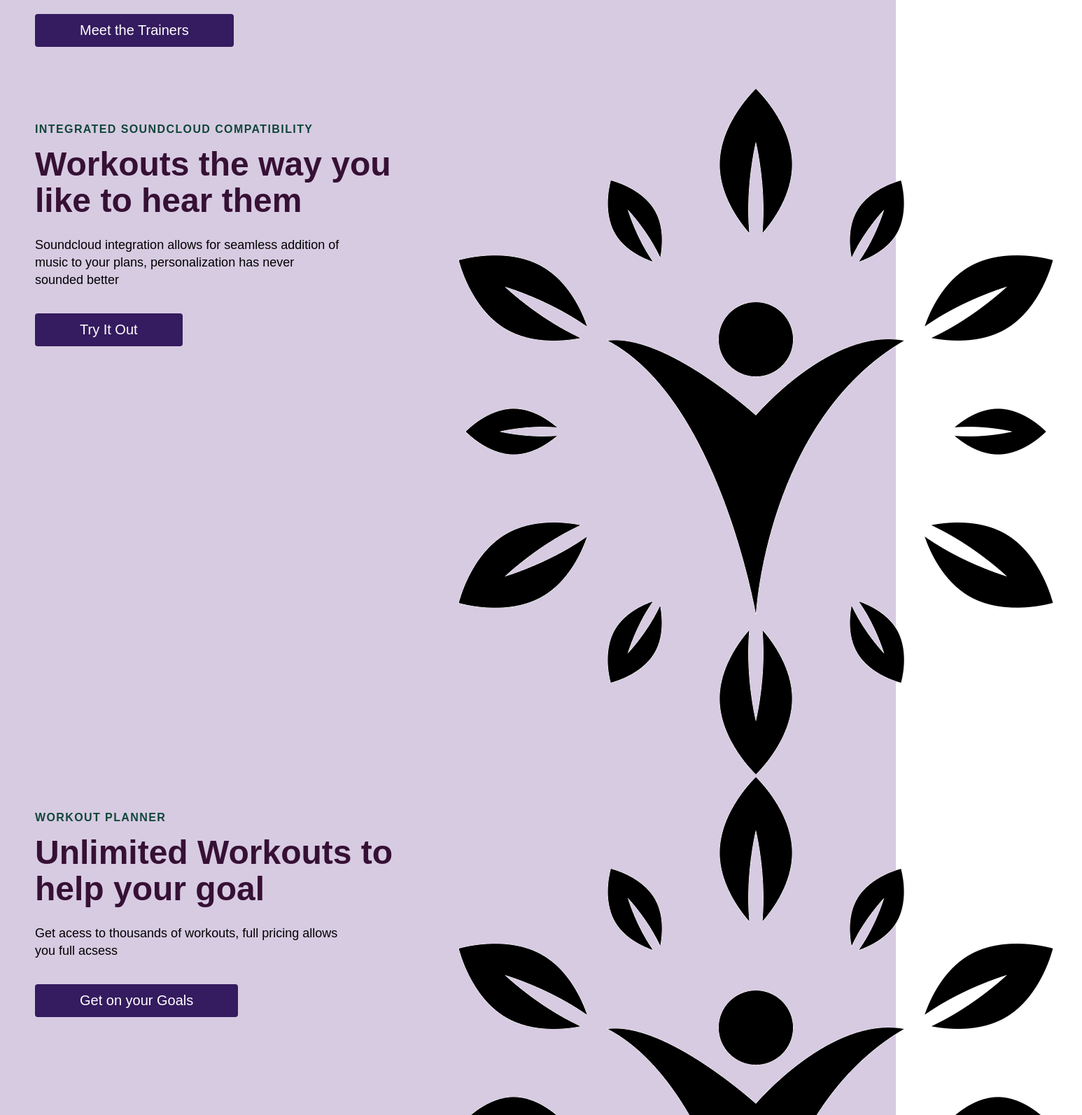
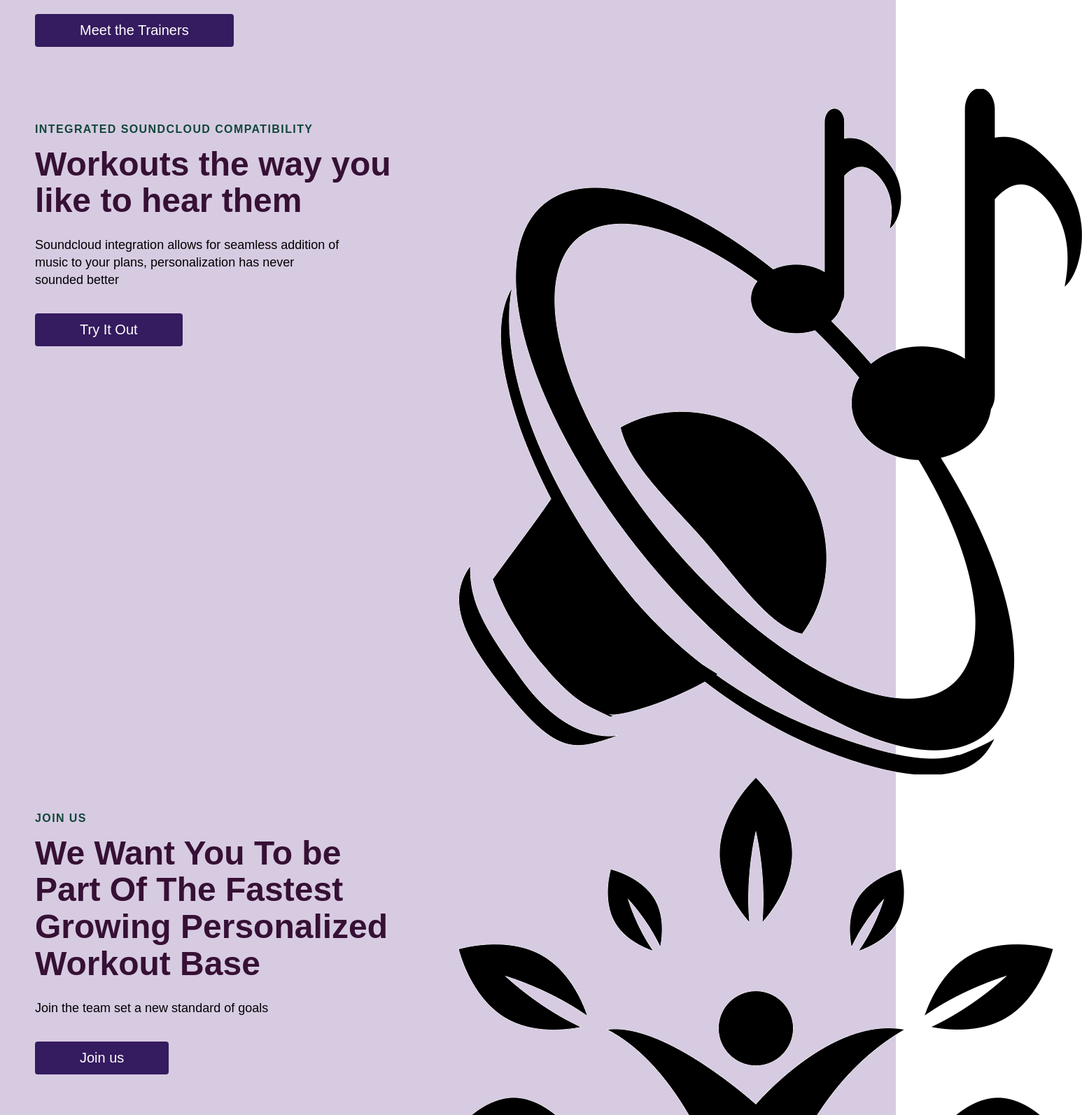
Before and after one commit to Coltthatcher/capstone, a React (Create React App) app: page / in a window 1280 px wide. Shown: the part 1366-2960 px from the top of the page at 70% size, 1546 px wide, since content can reach past the window. Built offline with nearby package versions, Linux system fonts and the light colour scheme.

Commit message:
updated home page

```diff
--- a/src/components/HomeSection.css
+++ b/src/components/HomeSection.css
@@ -71,7 +71,7 @@
 }
 
 .home__home-img {
-  max-width: 50%;
+  max-width: 10%;
   margin-top: 0;
   margin-right: 0;
   margin-left: 10px;
@@ -84,6 +84,7 @@
   max-width: 50%;
   vertical-align: middle;
   display: inline-block;
+  max-height: 20%;
 }
 
 @media screen and (max-width:
--- a/src/components/pages/HomePage/Data.js
+++ b/src/components/pages/HomePage/Data.js
@@ -33,7 +33,7 @@ export const homeObjThree={
   description: 'Soundcloud integration allows for seamless addition of music to your plans, personalization has never sounded better',
   buttonLabel: "Try It Out",
   imgStart: '',
-  img: "images/zen.icon.png",
+  img: "images/music.png",
   alt: 'flower',
 }
 
@@ -41,10 +41,10 @@ export const homeObjFour={
   lightBg:false,
   lightText: true,
   lightTextDesc: true,
-  topLine: 'Workout planner',
-  headline: 'Unlimited Workouts to help your goal',
-  description: 'Get acess to thousands of workouts, full pricing allows you full acsess',
-  buttonLabel: "Get on your Goals",
+  topLine: 'Join Us',
+  headline: 'We Want You To be Part Of The Fastest Growing Personalized Workout Base',
+  description: 'Join the team set a new standard of goals',
+  buttonLabel: "Join us",
   imgStart: '',
   img: "images/zen.icon.png",
   alt: 'flower',
```
Also changed, not shown: public/images/music.png (added).
